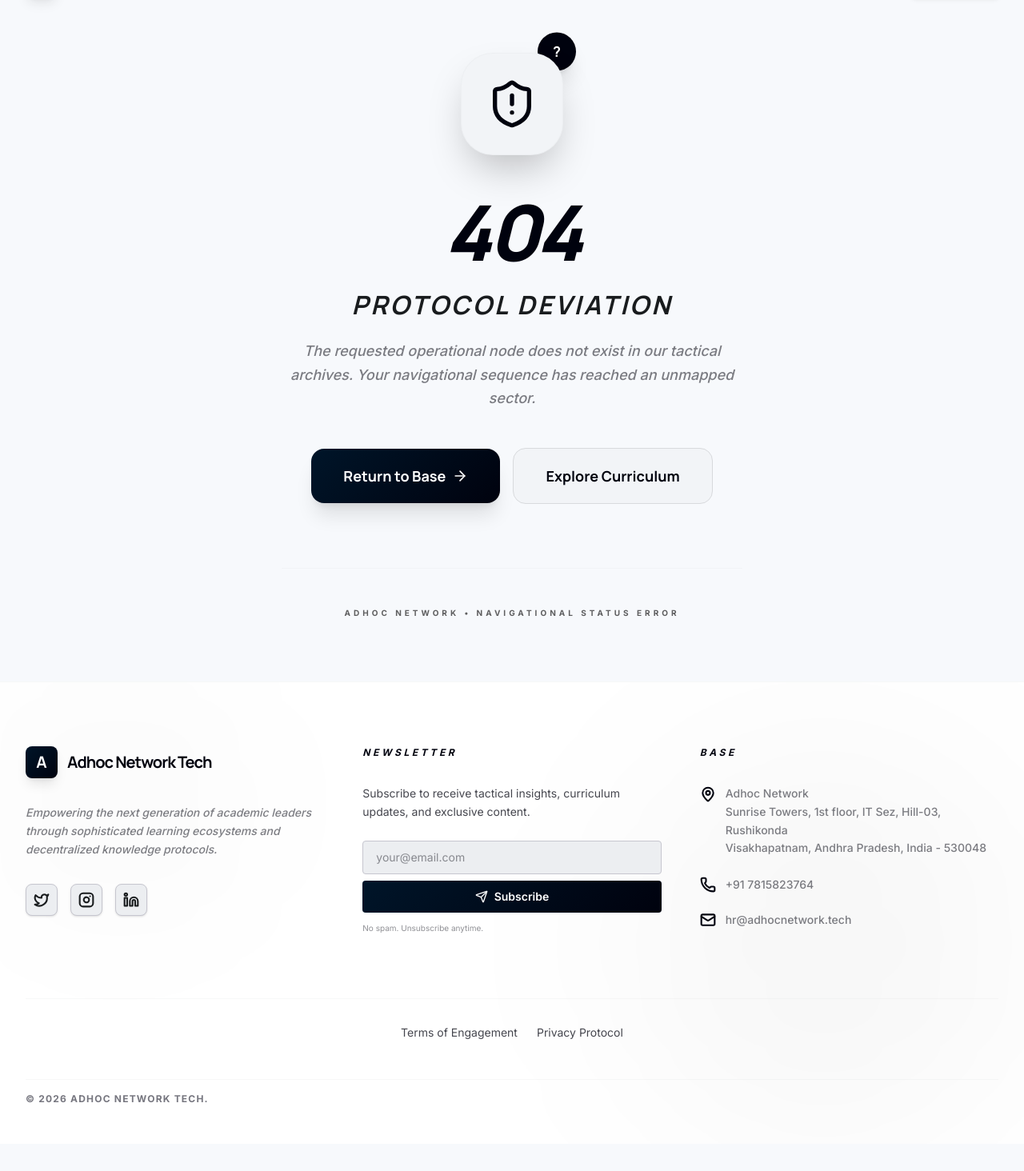
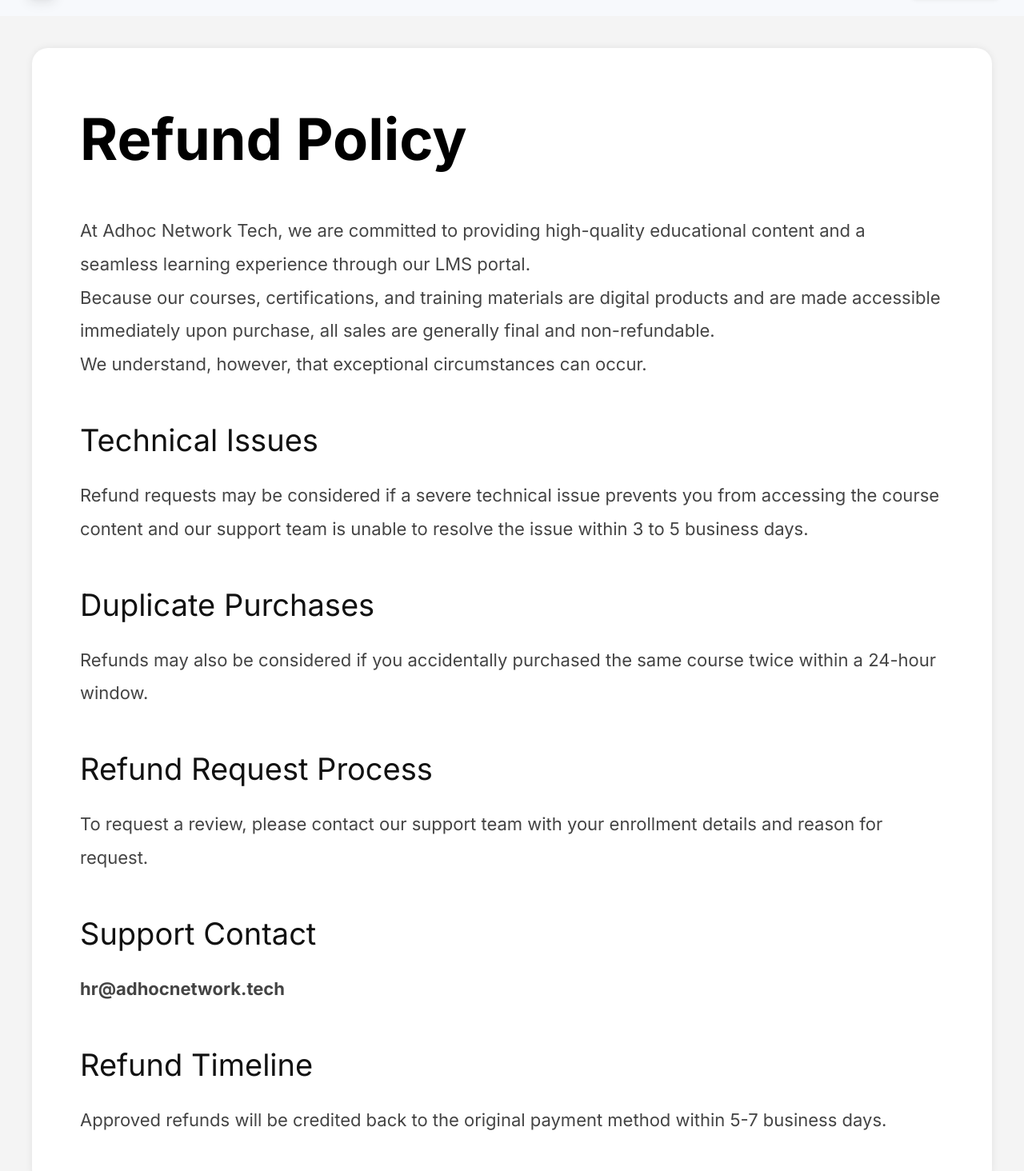
Before and after one commit to srivenkateshnadapana/adhoc_test_lms, a React (Vite) app: page /RefundPolicy in a window 1280 px wide. Before the commit this address led to /404. Shown: the part 60-1524 px from the top of the page at 80% size. Before the commit the page ends 1490 px from the top, so only its background shows below. Built offline with nearby package versions, Linux system fonts and the light colour scheme.

Commit message:
refundpolicy

```diff
--- a/src/App.jsx
+++ b/src/App.jsx
@@ -7,6 +7,7 @@
 import { ScrollToTop } from './components/layout/ScrollToTop'
 import Terms from "./components/Terms";
 import Privacy from "./components/Privacy"
+import RefundPolicy from "./components/RefundPolicy";
 
 // Lazy Pages
 const Home = React.lazy(() => import('./pages/public/Home'))
@@ -85,6 +86,7 @@
             <Route path="*" element={<Navigate to="/404" replace />} />
             <Route path="/terms" element={<Terms />} />
             <Route path="/privacy" element={<Privacy />} />
+            <Route path="RefundPolicy" element={<RefundPolicy/>} />
           </Routes>
           </React.Suspense>
         </main>
--- /dev/null
+++ b/src/components/RefundPolicy.jsx
@@ -0,0 +1,69 @@
+function RefundPolicy() {
+  return (
+    <div className="policy-wrapper">
+
+      <div className="policy-card">
+
+        <h1>Refund Policy</h1>
+
+        <p>
+          At Adhoc Network Tech, we are committed to
+          providing high-quality educational content and
+          a seamless learning experience through our LMS portal.
+        </p>
+
+        <p>
+          Because our courses, certifications, and training
+          materials are digital products and are made accessible
+          immediately upon purchase, all sales are generally
+          final and non-refundable.
+        </p>
+
+        <p>
+          We understand, however, that exceptional
+          circumstances can occur.
+        </p>
+
+        <h2>Technical Issues</h2>
+
+        <p>
+          Refund requests may be considered if a severe
+          technical issue prevents you from accessing the
+          course content and our support team is unable to
+          resolve the issue within 3 to 5 business days.
+        </p>
+
+        <h2>Duplicate Purchases</h2>
+
+        <p>
+          Refunds may also be considered if you accidentally
+          purchased the same course twice within a 24-hour window.
+        </p>
+
+        <h2>Refund Request Process</h2>
+
+        <p>
+          To request a review, please contact our support team
+          with your enrollment details and reason for request.
+        </p>
+
+        <h2>Support Contact</h2>
+
+        <p className="email">
+          hr@adhocnetwork.tech
+        </p>
+
+        <h2>Refund Timeline</h2>
+
+        <p>
+          Approved refunds will be credited back to the
+          original payment method within 5-7 business days.
+        </p>
+
+      </div>
+
+    </div>
+  );
+}
+
+export default RefundPolicy;
--- a/src/components/layout/Footer.jsx
+++ b/src/components/layout/Footer.jsx
@@ -24,6 +24,7 @@
     legal: [
       { name: "Terms of Engagement", href: "/terms" },
       { name: "Privacy Protocol", href: "/privacy" },
+      { name: "Refund Policy", href: "/RefundPolicy" },
       // { name: "Cookie Policy", href: "#" },
       // { name: "Data Processing", href: "#" },
     ]
--- a/src/index.css
+++ b/src/index.css
@@ -179,3 +179,44 @@
 .safe-bottom {
   padding-bottom: env(safe-area-inset-bottom, 0px);
 }
+.policy-wrapper{
+  background:#f4f4f4;
+  padding:40px;
+  display:flex;
+  justify-content:center;
+}
+
+.policy-card{
+  width:100%;
+  max-width:1200px;
+  background:white;
+  padding:60px;
+  border-radius:20px;
+  box-shadow:0 0 10px rgba(0,0,0,0.08);
+}
+
+.policy-card h1{
+  font-size:72px;
+  font-weight:800;
+  color:#000;
+  margin-bottom:40px;
+}
+
+.policy-card h2{
+  font-size:38px;
+  margin-top:45px;
+  margin-bottom:20px;
+  color:#111;
+}
+
+.policy-card p{
+  font-size:22px;
+  line-height:1.9;
+  color:#444;
+}
+
+.email{
+  font-weight:bold;
+  color:#000;
+  font-size:24px;
+}
```
